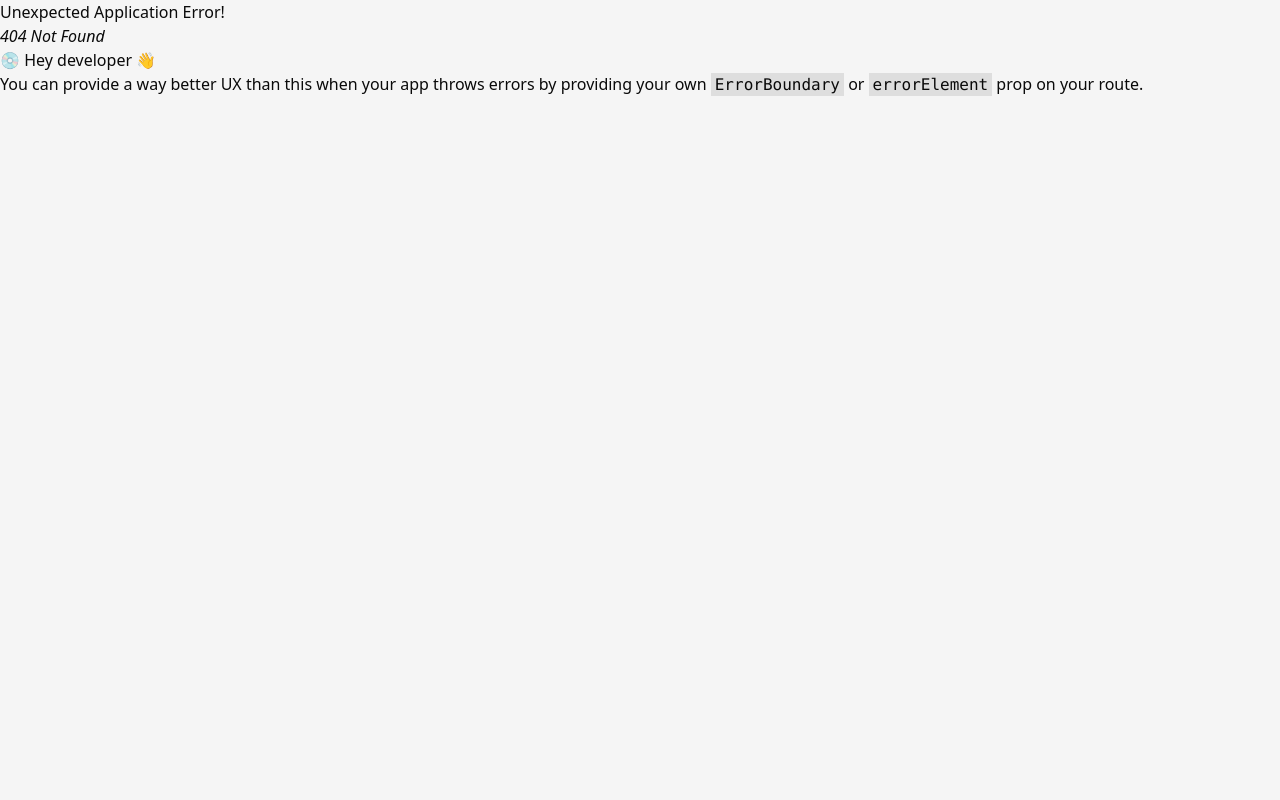
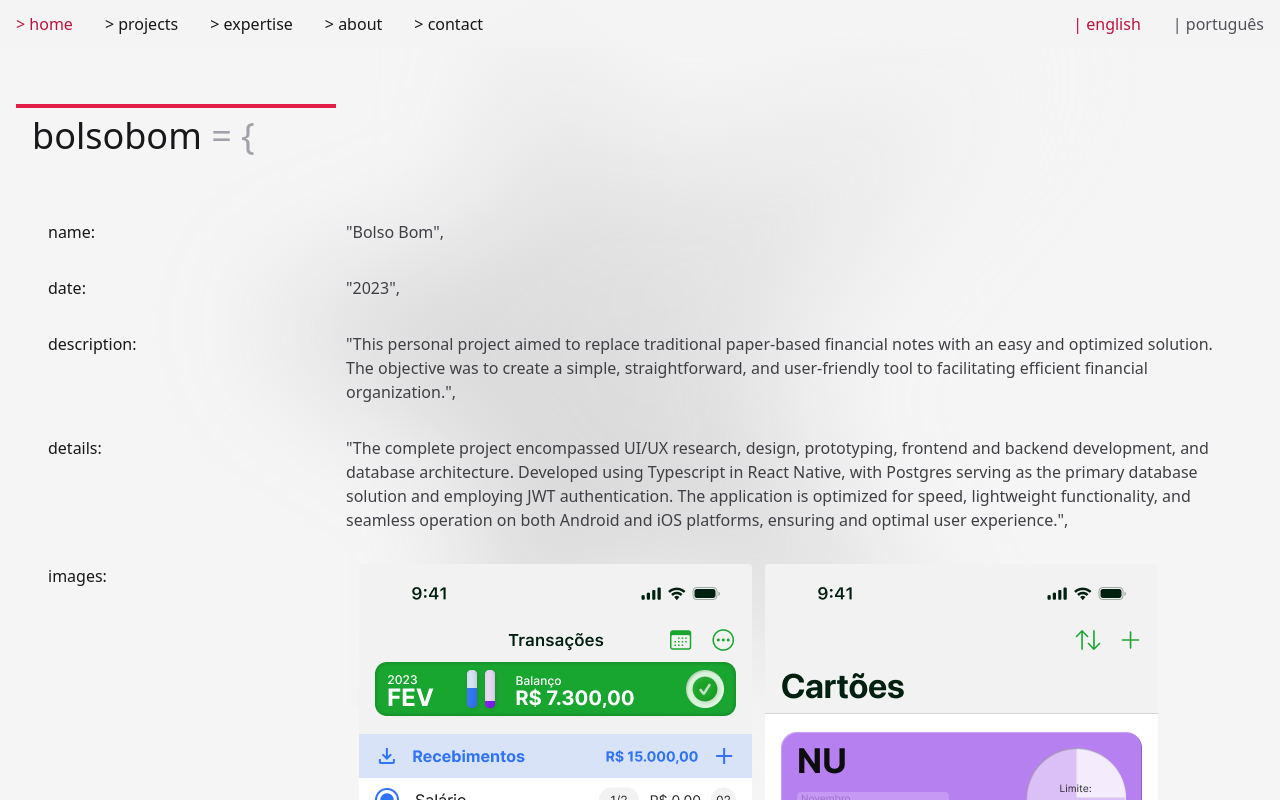
Before and after one commit to aldair-gc/portfolio_2024, a React (Vite) app: page /projects/bolsobom in a window 1280 px wide. Before the commit this address had no page. Shown: the top 800 px of the page. Built offline with nearby package versions, Linux system fonts and the light colour scheme.

Commit message:
feat(general): continue migration to vite

```diff
--- a/src/components/Attribute/index.tsx
+++ b/src/components/Attribute/index.tsx
@@ -1,6 +1,7 @@
 import { HTMLAttributes } from "react";
 import { AttributeInterface } from "@/interfaces/attribute-interface";
 import { Images } from "./Images";
+import { Link } from "react-router-dom";
 
 interface Props extends AttributeInterface, HTMLAttributes<HTMLDivElement> {}
 
@@ -12,13 +13,11 @@ export function Attribute({ label, value, href, images, ...rest }: Props) {
         <p className="pl-4 sm:pl-0">
           {(value || href) && <span>&quot;</span>}
           {href ? (
-            <a
+            <Link
               className="text-secondary-800 dark:text-secondary-300 hover:text-secondary-300 dark:hover:text-secondary-800 hover:bg-secondary-800 dark:hover:bg-secondary-300 underline hover:no-underline"
-              href={href}
-              target="_blank"
-            >
+              to={href}>
               {value}
-            </a>
+            </Link>
           ) : (
             value && value
           )}
--- a/src/components/Container/index.tsx
+++ b/src/components/Container/index.tsx
@@ -24,7 +24,7 @@ export function Container({
     <div>
       <div
         className={`flex flex-col p-2 sm:p-4 ${
-          background && "bg-primary-300 dark:bg-primary-600 w-full"
+          background && "bg-primary-50 dark:bg-primary-800 w-full"
         } ${shadow && "shadow-2xl"}`}>
         <p className="text-xl sm:text-2xl text-primary-400 dark:text-primary-400">
           {CLOSING[closing][0]}
--- a/src/modules/About/index.tsx
+++ b/src/modules/About/index.tsx
@@ -13,7 +13,7 @@ export function About() {
       <Section title={t("title")} closing="squareBrace" className="sm:pl-20 py-20 w-full">
         <div className="flex flex-col gap-20 w-fit">
           {LIST.map((item) => (
-            <Container key={item} closing="curlyBrace" className="flex flex-col">
+            <Container key={item} closing="curlyBrace" className="flex flex-col pl-4">
               {ATTRIBUTES.map((attribute) => (
                 <Attribute
                   key={attribute}
--- a/src/modules/Contact/index.tsx
+++ b/src/modules/Contact/index.tsx
@@ -17,9 +17,13 @@ export function Contact({ textBox }: Props) {
       <Section
         title={t("title")}
         closing="squareBrace"
-        className="grid grid-cols-1 md:grid-cols-2 py-10 gap-y-5 w-full items-center justify-items-center">
-        {textBox && <TextBox text={textBox} />}
-        <Container closing="curlyBrace" shadow={false} background={false} className="w-fit">
+        className="grid grid-cols-1 md:grid-cols-2 py-10 gap-y-5 w-full items-center justify-items-centers">
+        {textBox && (
+          <div className="flex items-center justify-center">
+            <TextBox text={textBox} />
+          </div>
+        )}
+        <Container closing="curlyBrace" shadow={false} background={false}>
           <div className="flex flex-col">
             {keys.map((key) => (
               <Attribute
--- a/src/modules/Expertise/Skill.tsx
+++ b/src/modules/Expertise/Skill.tsx
@@ -15,7 +15,7 @@ export function Skill({ label, imageSrc, ...rest }: Props) {
         height={54}
         className="flex-1 object-contain drop-shadow group-hover:drop-shadow-lg dark:drop-shadow-light group-hover:scale-110 transition-all aspect-square"
       />
-      <span className="h-4 font-medium text-sm text-center text-primary-900 dark:text-primary-800 leading-4 z-10">
+      <span className="h-4 font-medium text-sm text-center text-primary-950 dark:text-primary-50 leading-4 z-10">
         {label}
       </span>
     </div>
--- a/src/modules/MenuBar/index.tsx
+++ b/src/modules/MenuBar/index.tsx
@@ -1,6 +1,6 @@
 import { useState } from "react";
 import { FullScreenMenu } from "./FullScreenMenu";
-import { Link } from "react-router-dom";
+import { Link, ScrollRestoration } from "react-router-dom";
 import { useTranslation } from "react-i18next";
 
 interface Props {
@@ -13,6 +13,7 @@ export function MenuBar({ links }: Props) {
 
   return (
     <>
+      <ScrollRestoration />
       <div className="fixed top-0 flex justify-end w-full backdrop-blur-md bg-primary-100/50 dark:bg-primary-800/50 z-20">
         <div
           className="sm:hidden flex items-center justify-center w-12 h-12 bg-primary-300 cursor-pointer select-none"
@@ -25,7 +26,7 @@ export function MenuBar({ links }: Props) {
               <Link
                 key={link}
                 className="flex items-center px-4 whitespace-nowrap font-medium text-primary-900 dark:text-primary-50 hover:text-secondary-700 hover:dark:text-secondary-400"
-                to={`/#${link}`}>
+                to={{ pathname: "/", hash: link }}>
                 &gt;&nbsp;{link}
               </Link>
             ))}
--- a/src/modules/Projects/ProjectCard.tsx
+++ b/src/modules/Projects/ProjectCard.tsx
@@ -13,7 +13,7 @@ export function ProjectCard({ project, ...rest }: ProjectProps) {
       <Link to={`/projects/${project}`} className="flex flex-col h-full w-full group">
         <div className="flex-1 flex justify-center p-4 md:p-8 bg-primary-500 dark:bg-primary-400">
           <img
-            src={`/images/${t("image.src")}`}
+            src={t("image.src")}
             alt={t("image.alt")}
             width={600}
             height={400}
--- a/src/modules/Projects/ProjectList.tsx
+++ b/src/modules/Projects/ProjectList.tsx
@@ -10,7 +10,7 @@ export function ProjectList({ list }: Props) {
   const { t } = useTranslation("translation", { keyPrefix: "projects" });
 
   return (
-    <main className="flex min-h-screen flex-col bg-primary-100 dark:bg-primary-800">
+    <main className="flex min-h-screen flex-col">
       <div className="w-full mx-auto z-10" id="home">
         <div className="w-full" id={t("title")}>
           <Section
--- a/src/modules/Projects/index.tsx
+++ b/src/modules/Projects/index.tsx
@@ -1,6 +1,6 @@
-import { Section } from "../../components/Section";
-import { Container } from "../../components/Container";
-import { Attribute } from "../../components/Attribute";
+import { Section } from "@/components/Section";
+import { Container } from "@/components/Container";
+import { Attribute } from "@/components/Attribute";
 import { useTranslation } from "react-i18next";
 
 export function Projects() {
--- a/src/pages/projects/project/index.tsx
+++ b/src/pages/project/index.tsx
@@ -4,14 +4,11 @@ import { Section } from "@/components/Section";
 import { Attribute } from "@/components/Attribute";
 import { ProjectList } from "@/modules/Projects/ProjectList";
 import { useTranslation } from "react-i18next";
+import { ScrollRestoration, useParams } from "react-router-dom";
 
-interface Props {
-  params: {
-    project: string;
-  };
-}
+export function Project() {
+  const { project } = useParams();
 
-export function Project({ params: { project } }: Props) {
   const { t: m } = useTranslation("translation", { keyPrefix: "extra" });
   const { t: p } = useTranslation("translation", { keyPrefix: `projects.list.${project}` });
   const keys = ["name", "date", "description", "details"] as const;
@@ -19,12 +16,13 @@ export function Project({ params: { project } }: Props) {
   const PROJECTLIST = ["penhor", "musicaShow", "bolsobom"];
 
   return (
-    <main className="flex min-h-screen flex-col bg-primary-100 dark:bg-primary-800">
+    <main className="flex min-h-screen flex-col">
+      <ScrollRestoration />
       <div className="w-full mx-auto z-10" id="top">
         <div className="flex flex-col w-full max-w-7xl px-4 gap-16 mx-auto z-10 py-14" id="top">
-          <Section title={project} closing="curlyBrace">
+          <Section title={`${project}`} closing="curlyBrace">
             <div className="py-10">
-              <Container shadow={false}>
+              <Container shadow={false} background={false}>
                 <div className="flex flex-col gap-4">
                   {keys.map((key) => (
                     <Attribute key={key} label={p(`${key}.label`)} value={p(`${key}.value`)} />
--- a/src/router.tsx
+++ b/src/router.tsx
@@ -1,6 +1,8 @@
 import { createBrowserRouter, RouterProvider } from "react-router-dom";
 import { RootLayout } from "./pages/Layout";
 import { Home } from "./pages/home";
+import { Project } from "./pages/project";
+import { Projects } from "./pages/projects";
 
 export default function AppRouter() {
   const root = createBrowserRouter([
@@ -8,7 +10,8 @@ export default function AppRouter() {
       element: <RootLayout />,
       children: [
         { path: "/:locale?", element: <Home /> },
-        { path: "/about", element: <div>Sobre</div> },
+        { path: "/projects/:project", element: <Project /> },
+        { path: "/projects", element: <Projects /> },
       ],
     },
   ]);
```
